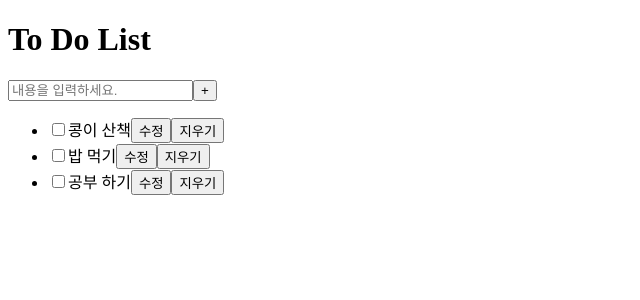
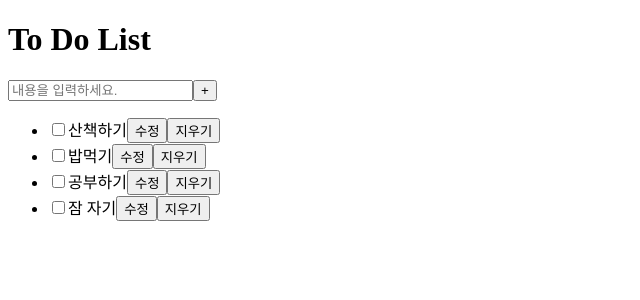
Before and after one commit to dakyungoh/project-to-do-list, a React (Create React App) app: page / in a window 1280 px wide. Shown: the top 300 px of the page, without its empty margins (0-640 px from the left). Built offline with nearby package versions, Linux system fonts and the light colour scheme.

Commit message:
todo item 렌더링하기

```diff
--- a/src/App.js
+++ b/src/App.js
@@ -2,12 +2,12 @@ import "./App.css";
 import { useState } from "react";
 
 function App() {
-  const [todos, setTodos] = useState("");
-
-  const addTodo = (text) => {
-    const newTodo = [...todos];
-    setTodos(newTodo);
-  };
+  const [todos, setTodos] = useState([
+    "산책하기",
+    "밥먹기",
+    "공부하기",
+    "잠 자기",
+  ]);
 
   return (
     <div className="App">
@@ -16,26 +16,16 @@ function App() {
         <input type="text" placeholder="내용을 입력하세요." />
         <button className="todo-input-button">+</button>
       </div>
-      <div className="newTodo">
+      <div className="todo-list">
         <ul>
-          <li>
-            <input className="newTodo-checkbox" type="checkbox" />
-            <span className="newTodo-input-box">콩이 산책</span>
-            <button className="insert-button">수정</button>
-            <button className="delete-button">지우기</button>
-          </li>
-          <li>
-            <input className="newTodo-checkbox" type="checkbox" />
-            <span className="newTodo-input-box">밥 먹기</span>
-            <button className="insert-button">수정</button>
-            <button className="delete-button">지우기</button>
-          </li>
-          <li>
-            <input className="newTodo-checkbox" type="checkbox" />
-            <span className="newTodo-input-box">공부 하기</span>
-            <button className="insert-button">수정</button>
-            <button className="delete-button">지우기</button>
-          </li>
+          {todos.map((todo) => (
+            <li>
+              <input className="todo-item-checkbox" type="checkbox" />
+              <span className="todo-item-text">{todo}</span>
+              <button className="insert-button">수정</button>
+              <button className="delete-button">지우기</button>
+            </li>
+          ))}
         </ul>
       </div>
     </div>
```
